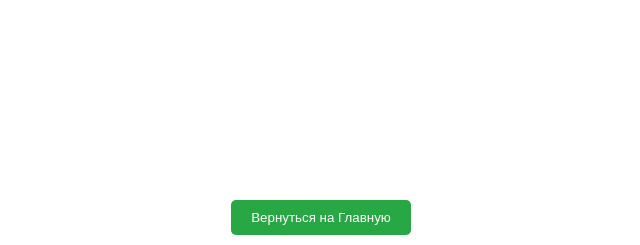
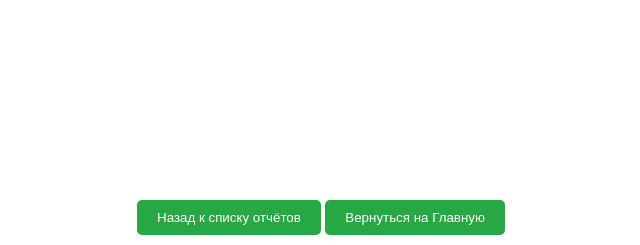
Before and after one commit to prizhimin/SB2, a Django app: page /daily/summary_report/ in a window 1280 px wide. Shown: the part 555-800 px from the top of the page, without its empty margins (339-979 px from the left). Run offline with Django 5.2, Linux system fonts and the light colour scheme; a user stored in the database is signed in; data comes from the database, SQL or seed files in the repository; both versions use the stored data as it was after the commit.

Commit message:
Приложение "daily" готово

```diff
--- a/daily/templates/daily/summary_report.html
+++ b/daily/templates/daily/summary_report.html
@@ -50,6 +50,10 @@
     </div>
     <!-- Кнопка "Вернуться на Главную" -->
     <div class="actions">
+        <!-- Кнопка "Назад к списку отчётов" -->
+        <a href="{% url 'daily_reports' %}" class="action-link">
+            <button type="button">Назад к списку отчётов</button>
+        </a>
         <a href="{% url 'dashboard' %}" class="action-link">
             <button type="button">Вернуться на Главную</button>
         </a>
```
Also changed, not shown: db.sqlite3.
